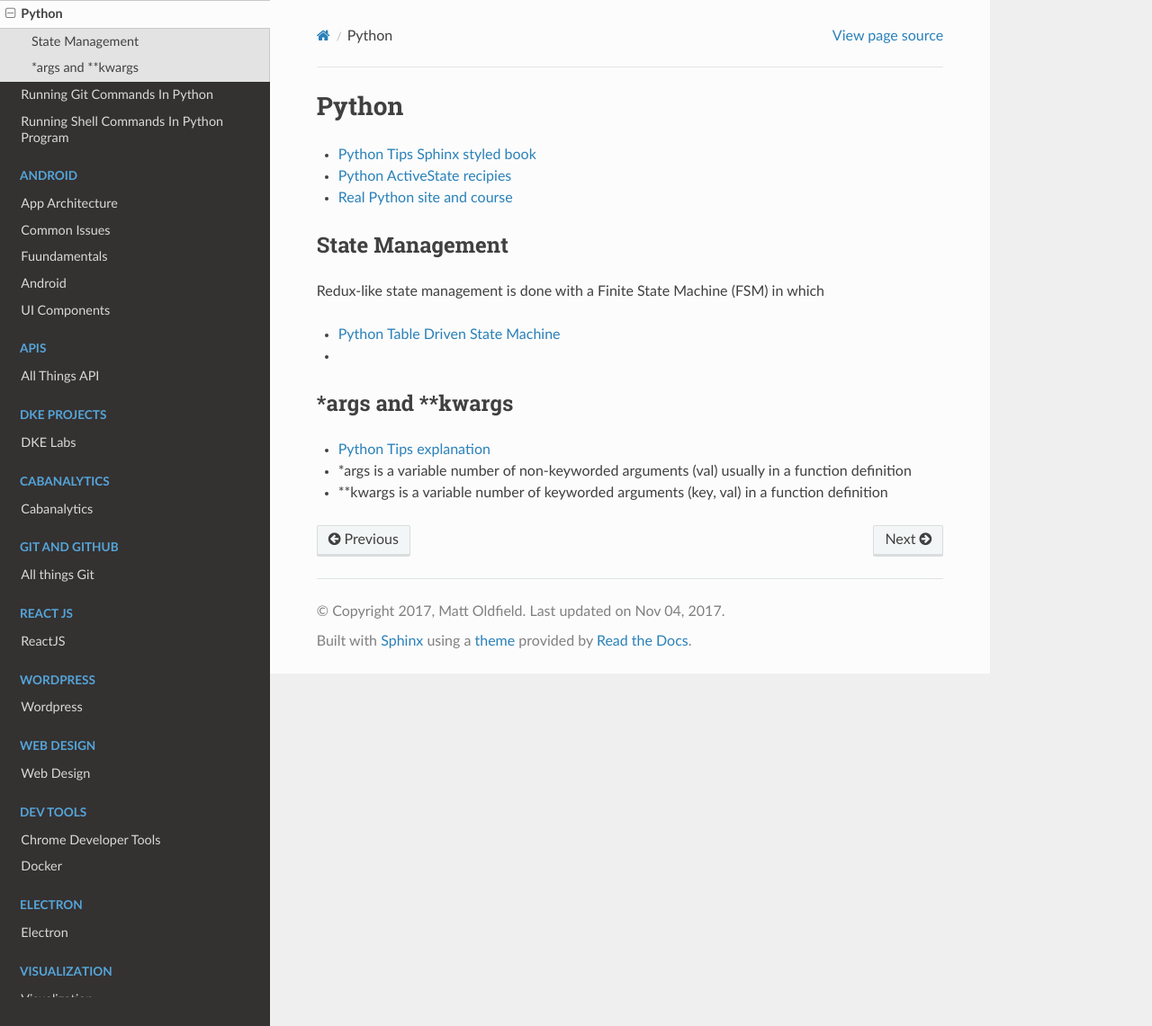
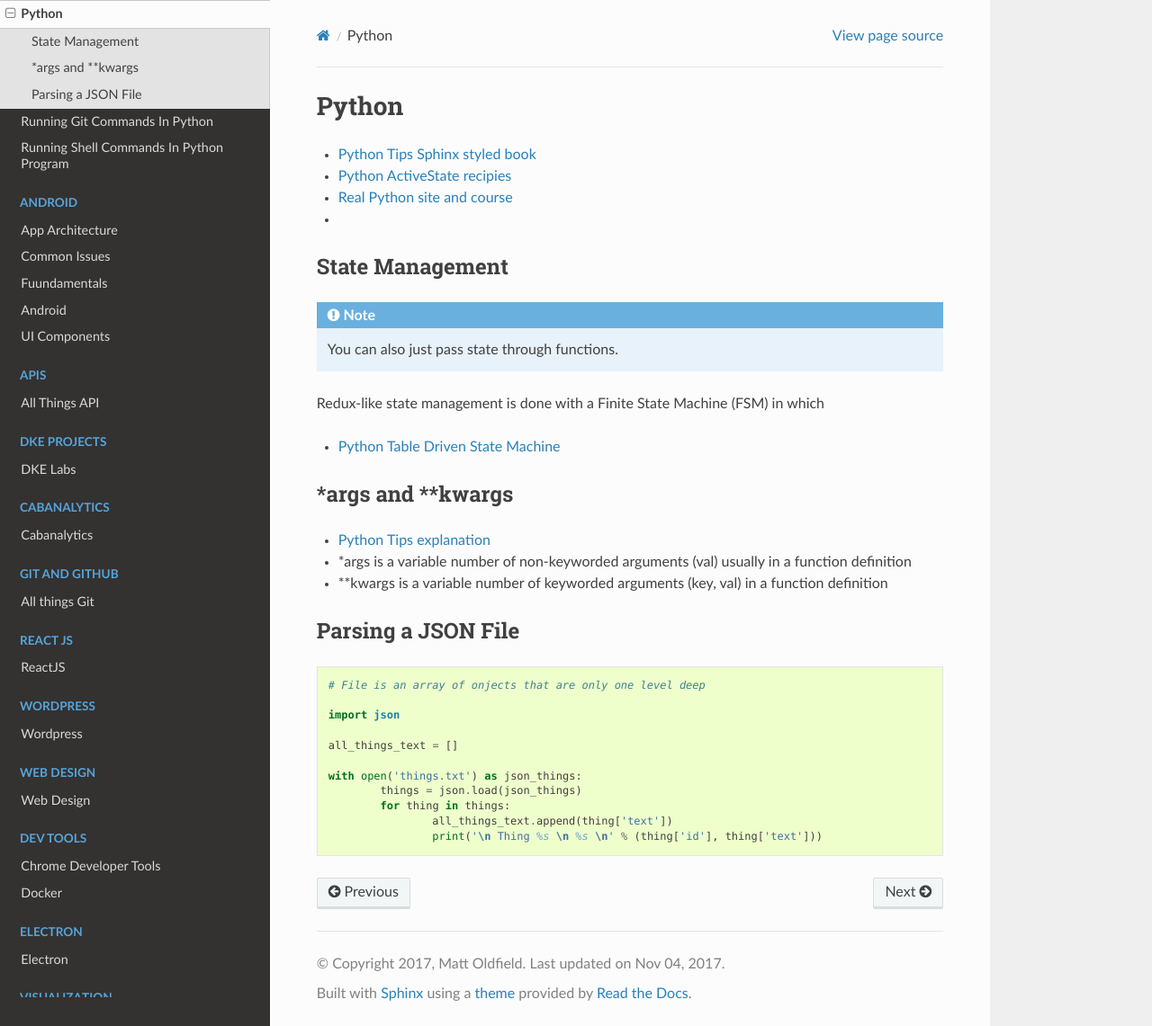
Before and after one commit to asmattic/docs, a Sphinx documentation site: the page built from source/python/index.rst, in a window 1280 px wide and 1141 px high. Shown: the whole window at 90% size. Built offline with Sphinx 7.4.7 and the Read the Docs theme 2.0.0, drawn with Linux system fonts in a browser that asks for light colours.

Commit message:
python parsing json files

```diff
--- a/source/python/index.rst
+++ b/source/python/index.rst
@@ -7,13 +7,18 @@ Python
 * `Python Tips Sphinx styled book <http://book.pythontips.com/en/latest/>`_
 * `Python ActiveState recipies <https://github.com/ActiveState/code/tree/master/recipes/Python>`_
 * `Real Python site and course <https://realpython.com/blog/python/inner-functions-what-are-they-good-for/>`_
+*
 State Management
 -----------------
+
+.. note::
+	You can also just pass state through functions.
 
 Redux-like state management is done with a Finite State Machine (FSM) in which
 
 * `Python Table Driven State Machine <https://python-3-patterns-idioms-test.readthedocs.io/en/latest/StateMachine.html>`_
-*
+
+
 \*args and \*\*kwargs
 -----------------------
 
@@ -21,3 +26,20 @@ Redux-like state management is done with a Finite State Machine (FSM) in which
 
 * \*args is a variable number of non-keyworded arguments (val) usually in a function definition
 * \*\*kwargs is a variable number of keyworded arguments (key, val) in a function definition
+
+Parsing a JSON File
+----------------------
+
+.. code-block:: python
+
+	# File is an array of onjects that are only one level deep
+
+	import json
+
+	all_things_text = []
+
+	with open('things.txt') as json_things:
+		things = json.load(json_things)
+		for thing in things:
+			all_things_text.append(thing['text'])
+			print('\n Thing %s \n %s \n' % (thing['id'], thing['text']))
```
Also changed, not shown: 1 other file.
